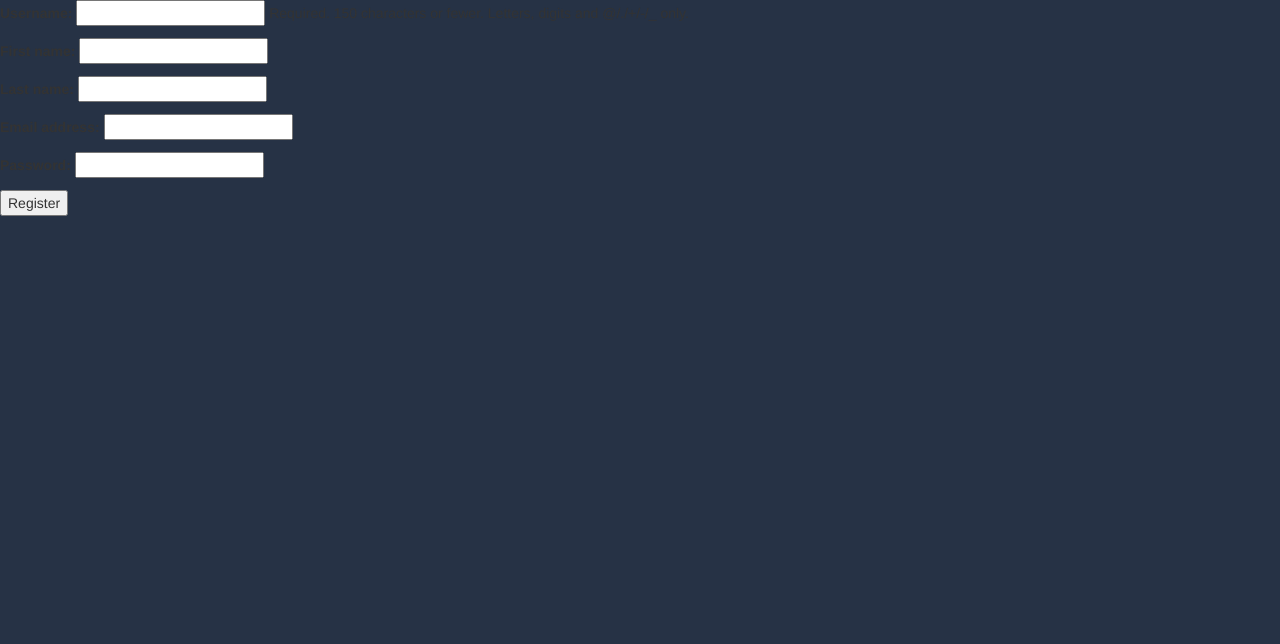
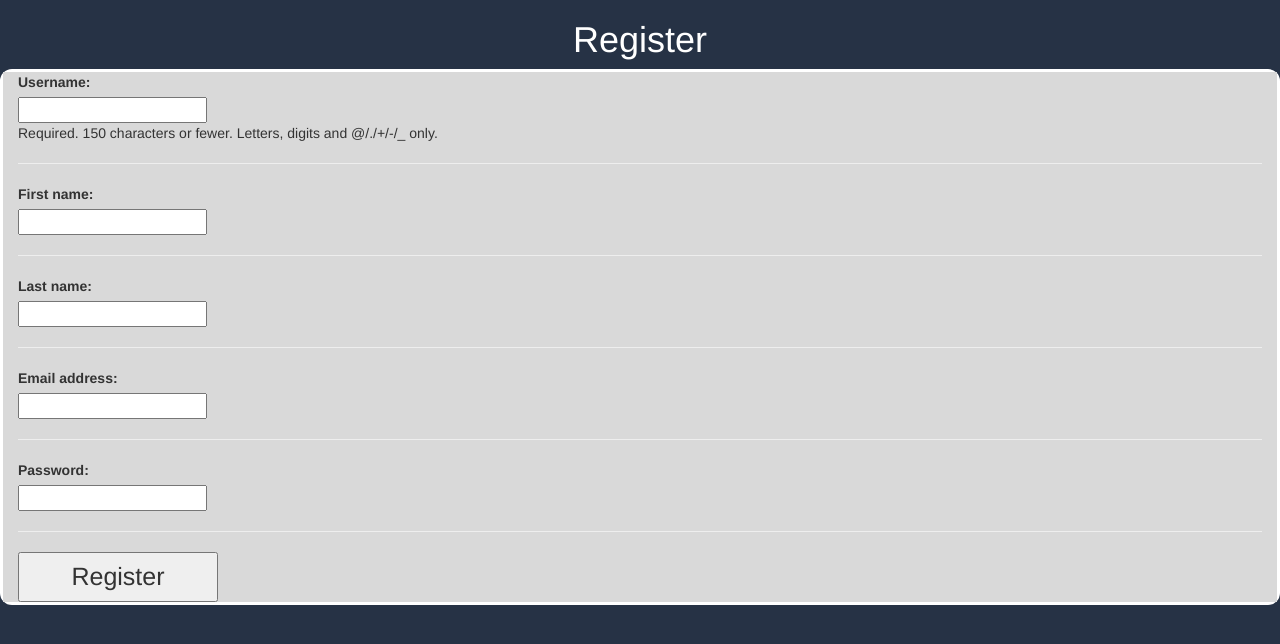
Before and after one commit to adamleighfish/TextbookExchange, a Django app: page /register/ in a window 1280 px wide. Shown: the part 81-725 px from the top of the page. Run offline with Django 3.2, Linux system fonts and the light colour scheme; some libraries are stand-ins or nearby versions.

Commit message:
Added styling to registration page

```diff
--- a/templates/register/register.html
+++ b/templates/register/register.html
@@ -36,10 +36,25 @@
             </div>
         </div>
     </nav>
+    <div style="font-size: 400%; color:#FFF; text-align: center;"><h1>Register</h1></div>
+    <div class="container-fluid"  style= "border: 3px solid white; border-radius: 12px;">
+        <div  class="row">
+            <div class="col-md-12" style ="background-color: #d9d9d9">
     <form enctype="multipart/form-data" method='POST'>
         {% csrf_token %}
-        {{ user_form.as_p }}
-        <input type="submit" name="" value="Register">
-    </form>
+        {% for field in user_form %}
+            {{ field.errors }}
+            <div class = "tagWrapper">{{ field.label_tag }}</div> {{ field }}
+            {% if field.help_text %}
+            <p class="help">{{ field.help_text|safe }}</p>
+            {% endif %}
+            </form>
+            <hr>
+        {% endfor %}
+                 <input type="submit" name="" value="Register" style="height:50px; width:200px; font-size:25px; text-align:center">
+                </div></div></div>
+
+
+
 </body>
 </html>
```
Also changed, not shown: db.sqlite3.
